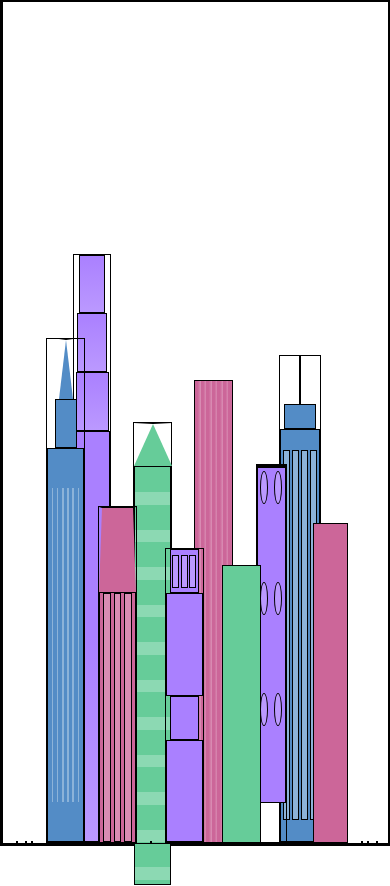
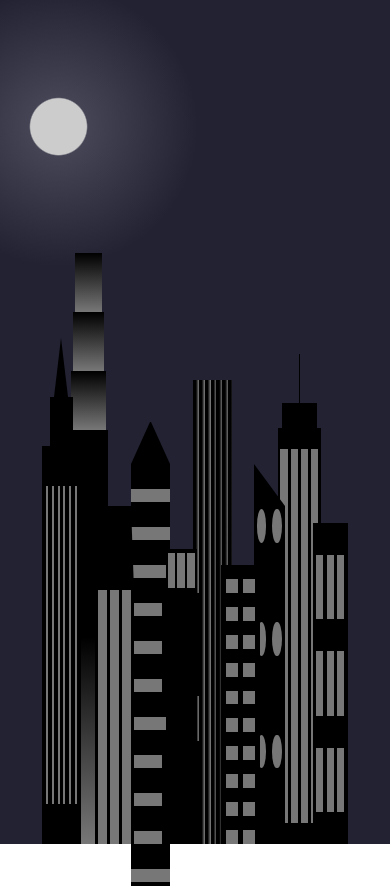
Before and after one commit to tyrhoads/html_practice, a plain HTML site: page skylight.html in a window 390 px wide. Drawn offline with Linux system fonts and the light colour scheme.

Commit message:
finished

```diff
--- a/sky_styles.css
+++ b/sky_styles.css
@@ -10,7 +10,6 @@
   }
 
   * {
-    border: 1px solid black;
     box-sizing: border-box;
   }
 
@@ -40,6 +39,16 @@
     display: flex;
     align-items: center;
     justify-content: space-evenly;
+  }
+
+  .sky {
+    background: radial-gradient(
+        closest-corner circle at 15% 15%,
+        #ffcf33,
+        #ffcf33 20%,
+        #ffff66 21%,
+        #bbeeff 100%
+      );
   }
 
   /* BACKGROUND BUILDINGS - "bb" stands for "background building" */
@@ -229,6 +238,11 @@
     left: 10%;
   }
 
+  .fb4a {
+    border-top: 5vh solid transparent;
+    border-left: 8vw solid var(--building-color1);
+  }
+
   .fb4b {
     width: 100%;
     height: 89%;
@@ -248,13 +262,59 @@
   .fb5 {
     width: 10%;
     height: 33%;
-    background-color: var(--building-color2);
     position: relative;
     right: 10%;
+    background: repeating-linear-gradient(
+        var(--building-color2),
+        var(--building-color2) 5%,
+        transparent 5%,
+        transparent 10%
+      ),
+      repeating-linear-gradient(
+        90deg,
+        var(--building-color2),
+        var(--building-color2) 12%,
+        var(--window-color2) 12%,
+        var(--window-color2) 44%
+      );
   }
 
   .fb6 {
     width: 9%;
     height: 38%;
-    background-color: var(--building-color3);
+    background: repeating-linear-gradient(
+        90deg,
+        var(--building-color3),
+        var(--building-color3) 10%,
+        transparent 10%,
+        transparent 30%
+      ),
+      repeating-linear-gradient(
+        var(--building-color3),
+        var(--building-color3) 10%,
+        var(--window-color3) 10%,
+        var(--window-color3) 30%
+      );
   }
+
+  @media (max-width: 1000px) {
+    :root {
+      --building-color1: #000;
+      --building-color2: #000;
+      --building-color3: #000;
+      --building-color4: #000;
+      --window-color1: #777;
+    --window-color2: #777;
+    --window-color3: #777;
+    --window-color4: #777;
+    }
+    .sky {
+      background: radial-gradient(
+          closest-corner circle at 15% 15%,
+          #ccc,
+          #ccc 20%,
+          #445 21%,
+          #223 100%
+        );
+    }
+  }
```
